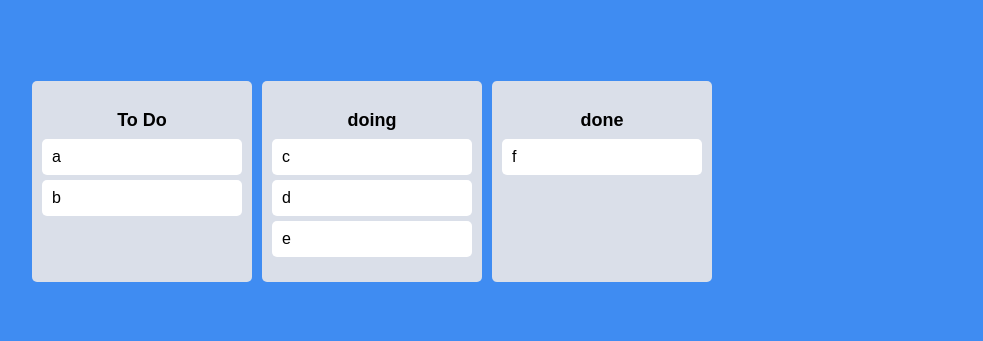
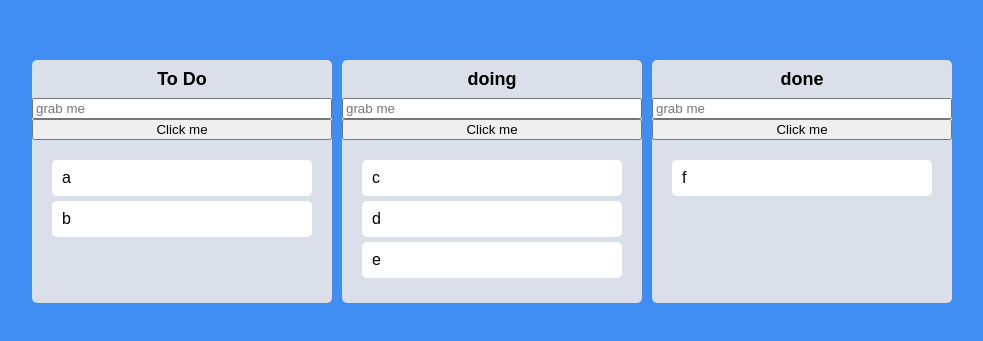
Before and after one commit to lwh940824/nomadcoders, a React (Create React App) app: page / in a window 1280 px wide. Shown: the part 219-560 px from the top of the page, without its empty margins (268-1251 px from the left). Built offline with nearby package versions, Linux system fonts and the light colour scheme.

Commit message:
ref는 html요소를 변경한다. ex)focus

```diff
--- a/src/App.tsx
+++ b/src/App.tsx
@@ -30,7 +30,7 @@
         console.log(info);
         const { destination, draggableId, source } = info;
         if (!destination) return;
-        if (destination.droppableId === source.droppableId) {
+        if (destination?.droppableId === source.droppableId) {
             // same board movement.
             setToDos((oldToDos) => {
                 const boardCopy = [...oldToDos[source.droppableId]];
@@ -39,6 +39,21 @@
                 return {
                     ...oldToDos,
                     [source.droppableId]: boardCopy,
+                };
+            });
+        }
+        if (destination?.droppableId !== source.droppableId) {
+            console.log("is not same");
+            // cross board movement.
+            setToDos((allBoard) => {
+                const sourceBoard = [...allBoard[source.droppableId]];
+                const targetBoard = [...allBoard[destination?.droppableId]];
+                sourceBoard.splice(source.index, 1);
+                targetBoard.splice(destination?.index + 1, 0, draggableId);
+                return {
+                    ...allBoard,
+                    [source.droppableId]: sourceBoard,
+                    [destination.droppableId]: targetBoard,
                 };
             });
         }
--- a/src/components/Board.tsx
+++ b/src/components/Board.tsx
@@ -1,13 +1,16 @@
 import { Droppable } from "@hello-pangea/dnd";
+import { useRef } from "react";
 import styled from "styled-components";
 import DragabbleCard from "./DragabbleCard";
 
 const Wrapper = styled.div`
-    padding: 20px 10px;
-    padding-top: 30px;
+    width: 300px;
+    padding-top: 10px;
     background-color: ${(props) => props.theme.boardColor};
     border-radius: 5px;
     min-height: 200px;
+    display: flex;
+    flex-direction: column;
 `;
 const Title = styled.h2`
     text-align: center;
@@ -15,19 +18,48 @@
     margin-bottom: 10px;
     font-size: 18px;
 `;
+const Area = styled.div<IAreaProps>`
+    background-color: ${(props) =>
+        props.isDraggingOver
+            ? "#dfe6e9"
+            : props.isDraggingFromThis
+            ? "#b2bec3"
+            : "transparent"};
+    flex-grow: 1;
+    transition: background-color 0.3s ease-in-out;
+    padding: 20px;
+`;
 
 interface IBoardProps {
     toDos: string[];
     boardId: string;
 }
+interface IAreaProps {
+    isDraggingFromThis: boolean;
+    isDraggingOver: boolean;
+}
 
 function Board({ toDos, boardId }: IBoardProps) {
+    const inputRef = useRef<HTMLInputElement>(null);
+    const onClick = () => {
+        inputRef.current?.focus();
+        setTimeout(() => {
+            inputRef.current?.blur();
+        }, 5000);
+    };
     return (
         <Wrapper>
             <Title>{boardId}</Title>
+            <input ref={inputRef} placeholder="grab me" />
+            <button onClick={onClick}>Click me</button>
             <Droppable droppableId={boardId}>
-                {(magic) => (
-                    <div ref={magic.innerRef} {...magic.droppableProps}>
+                {(magic, info) => (
+                    <Area
+                        isDraggingOver={info.isDraggingOver}
+                        isDraggingFromThis={Boolean(info.draggingFromThisWith)}
+                        ref={magic.innerRef}
+                        {...magic.droppableProps}
+                    >
                         {toDos.map((toDo, index) => (
                             <DragabbleCard
                                 key={toDo}
@@ -36,7 +68,7 @@
                             />
                         ))}
                         {magic.placeholder}
-                    </div>
+                    </Area>
                 )}
             </Droppable>
         </Wrapper>
--- a/src/components/DragabbleCard.tsx
+++ b/src/components/DragabbleCard.tsx
@@ -2,11 +2,14 @@
 import React from "react";
 import styled from "styled-components";
 
-const Card = styled.div`
+const Card = styled.div<{ isDragging: boolean }>`
     border-radius: 5px;
     margin-bottom: 5px;
     padding: 10px 10px;
-    background-color: ${(props) => props.theme.cardColor};
+    background-color: ${(props) =>
+        props.isDragging ? "tomato" : props.theme.cardColor};
+    box-shadow: ${(props) =>
+        props.isDragging ? "0px 2px 5px rgba(0, 0, 0, 0.1)" : "none"};
 `;
 
 interface IDragabbleCardProps {
@@ -17,8 +20,9 @@
 function DragabbleCard({ toDo, index }: IDragabbleCardProps) {
     return (
         <Draggable key={toDo} draggableId={toDo} index={index}>
-            {(magic) => (
+            {(magic, snapshot) => (
                 <Card
+                    isDragging={snapshot.isDragging}
                     ref={magic.innerRef}
                     {...magic.draggableProps}
                     {...magic.dragHandleProps}
```
